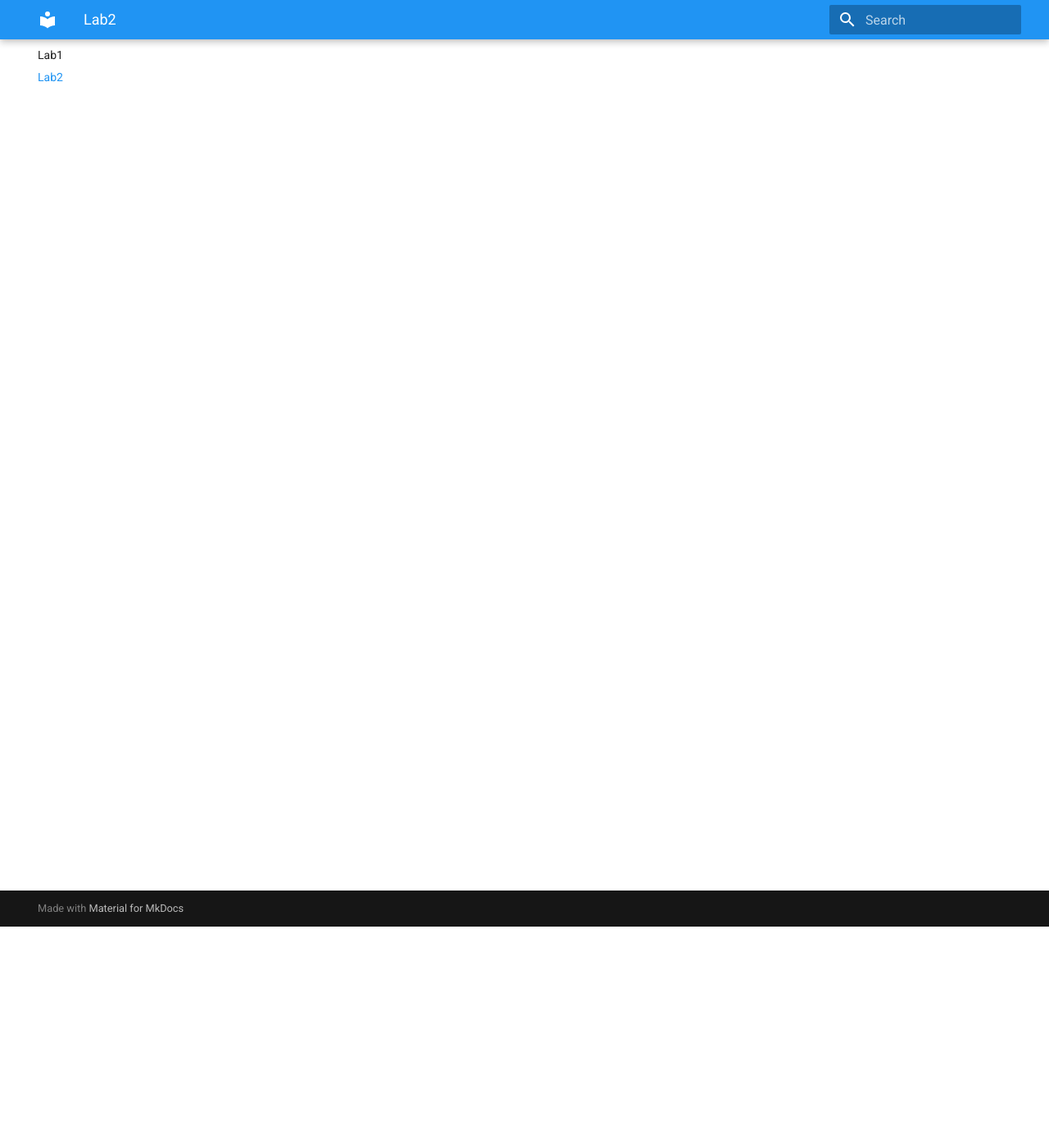
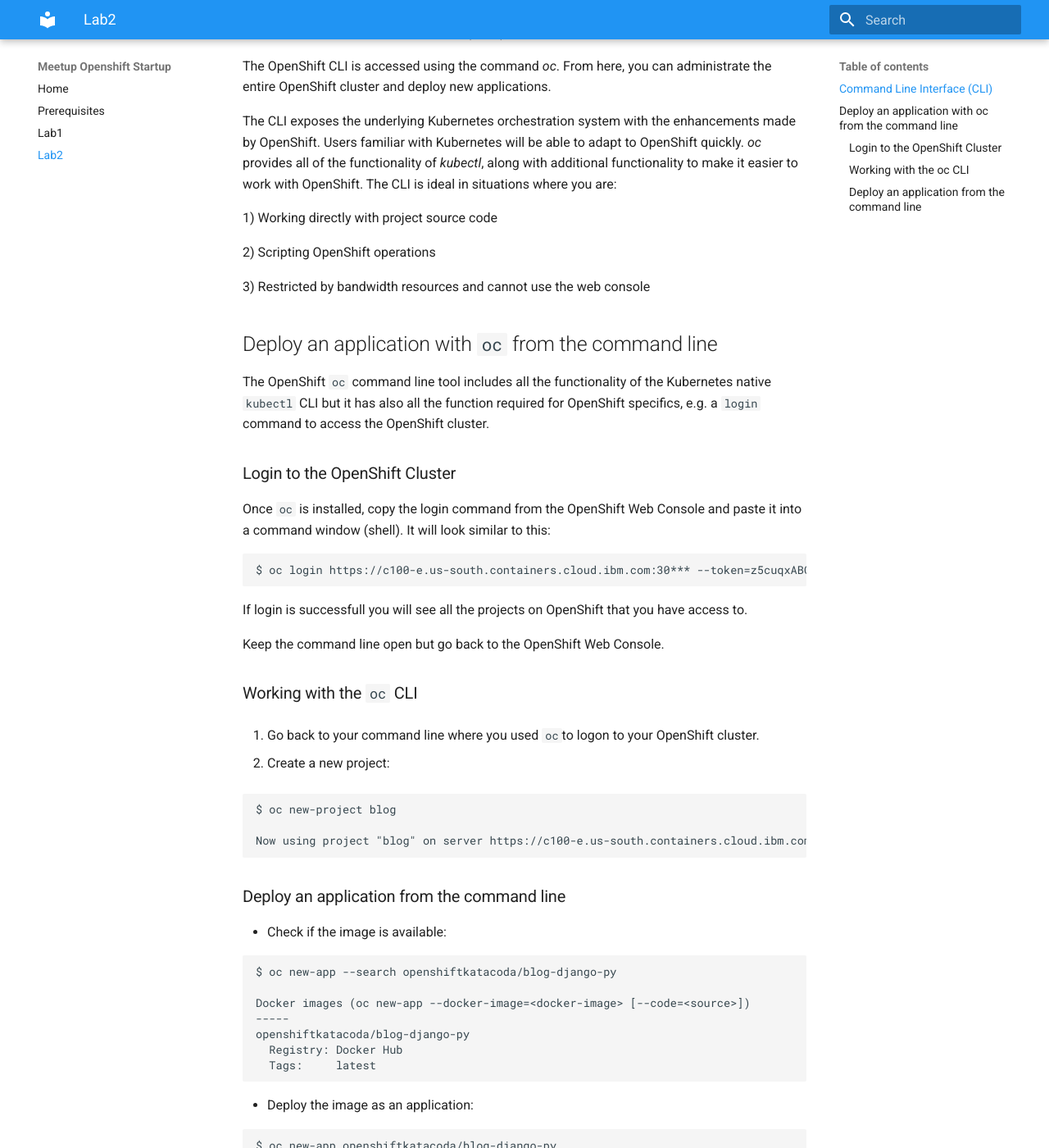
Before and after one commit to Ronanb3/meetup-openshift-startup, an MkDocs documentation site: the page built from docs/lab2.md, in a window 1280 px wide and 1400 px high, scrolled down 270 px. Shown: the whole window at 82% size. Built offline with MkDocs 1.6.1 and Material for MkDocs 9.7.7, drawn with Linux system fonts in a browser that asks for light colours; some of the changed text lies outside the part shown.

Commit message:
Lab 2 startup

````diff
--- a/docs/lab2.md
+++ b/docs/lab2.md
@@ -1,3 +1,127 @@
 # Lab 2 : Connect to Openshift and create your first application using the command line
 
 In this lab, we will connect to OpenShift and create an application using the command line
+
+## Command Line Interface (CLI)
+
+The OpenShift CLI is accessed using the command *oc*. From here, you can administrate the entire OpenShift cluster and deploy new applications.
+
+The CLI exposes the underlying Kubernetes orchestration system with the enhancements made by OpenShift. Users familiar with Kubernetes will be able to adapt to OpenShift quickly. *oc* provides all of the functionality of *kubectl*, along with additional functionality to make it easier to work with OpenShift. The CLI is ideal in situations where you are:
+
+1) Working directly with project source code
+
+2) Scripting OpenShift operations
+
+3) Restricted by bandwidth resources and cannot use the web console
+
+## Deploy an application with `oc` from the command line
+
+The OpenShift `oc` command line tool includes all the functionality of the Kubernetes native `kubectl` CLI but it has also all the function required for OpenShift specifics, e.g. a `login` command to access the OpenShift cluster.
+
+### Login to the OpenShift Cluster
+
+Once `oc` is installed, copy the login command from the OpenShift Web Console and paste it into a command window (shell). It will look similar to this:
+
+```
+$ oc login https://c100-e.us-south.containers.cloud.ibm.com:30*** --token=z5cuqxABC-9QdqE1ivXYZ1z_Y6Tghj1qxN-abCWc1Bg
+```
+
+If login is successfull you will see all the projects on OpenShift that you have access to.
+
+Keep the command line open but go back to the OpenShift Web Console.
+
+### Working with the `oc` CLI
+
+1. Go back to your command line where you used `oc`to logon to your OpenShift cluster.
+
+2. Create a new project:
+
+```
+$ oc new-project blog
+
+Now using project "blog" on server https://c100-e.us-south.containers.cloud.ibm.com:30***".
+```
+
+### Deploy an application from the command line
+
+- Check if the image is available:
+
+```
+$ oc new-app --search openshiftkatacoda/blog-django-py
+
+Docker images (oc new-app --docker-image=<docker-image> [--code=<source>])
+-----
+openshiftkatacoda/blog-django-py
+  Registry: Docker Hub
+  Tags:     latest
+```
+
+- Deploy the image as an application:
+
+```
+$ oc new-app openshiftkatacoda/blog-django-py
+--> Found Docker image 927f823 (2 months old) from Docker Hub for "openshiftkatacoda/blog-django-py"
+
+    Python 3.5
+    ----------
+    Python 3.5 available as container is a base platform for building and running various Python 3.5 applications and frameworks. Python is an easy to learn, powerful programming language. It has efficient high-level data structures and a simple but effective approach to object-oriented programming. Python's elegant syntax and dynamic typing, together with its interpreted nature, make it an ideal language for scripting and rapid application development in many areas on most platforms.
+    Tags: builder, python, python35, python-35, rh-python35
+    * An image stream tag will be created as "blog-django-py:latest" that will track this image
+    * This image will be deployed in deployment config "blog-django-py"
+    * Port 8080/tcp will be load balanced by service "blog-django-py"
+        * Other containers can access this service through the hostname "blog-django-py"
+
+--> Creating resources ...
+    imagestream.image.openshift.io "blog-django-py" created
+    deploymentconfig.apps.openshift.io "blog-django-py" created
+    service "blog-django-py" created
+--> Success
+    Application is not exposed. You can expose services to the outside world by executing one or more of the commands below:
+     'oc expose svc/blog-django-py'
+     Run 'oc status' to view your app.
+```
+
+- Check the status of your deployment:
+
+```
+$ oc status --suggest
+
+In project blog on server https://c100-e.us-south.containers.cloud.ibm.com:30634
+svc/blog-django-py - 172.21.51.187:8080
+  dc/blog-django-py deploys istag/blog-django-py:latest
+     deployment #1 deployed 56 seconds ago - 1 pod
+
+Info:
+  * dc/blog-django-py has no readiness probe to verify pods are ready to accept traffic or ensure deployment is successful.
+    try: oc set probe dc/blog-django-py --readiness ...
+  * dc/blog-django-py has no liveness probe to verify pods are still running.
+    try: oc set probe dc/blog-django-py --liveness ...
+```
+
+The --suggest options even gives you infos on things that are missing in your configuration.
+
+- Your application needs a Route to expose it externally:
+
+```
+$ oc expose service/blog-django-py
+
+route.route.openshift.io/blog-django-py exposed
+```
+
+- Display the URL of the Route:
+
+```
+$ oc get route/blog-django-py
+NAME             HOST/PORT                                                                                                               PATH      SERVICES         PORT       TERMINATION   WILDCARD
+blog-django-py   blog-django-py-blog.harald-uebele-openshift-5290c8c8e5797924dc1ad5d1bcdb37c0-0001.us-south.containers.appdomain.cloud             blog-django-py   8080-tcp                 None
+```
+
+You can see the very long URL. If you want, copy it and open it in your browser.
+
+- Cleanup. This deletes everything including your project! This command takes a while to complete.
+
+```
+$ oc delete project blog
+
+project.project.openshift.io "blog" deleted
+```
````
